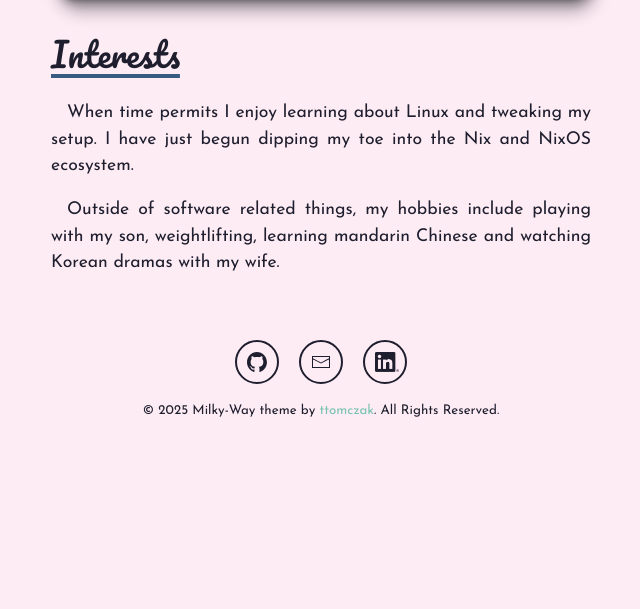
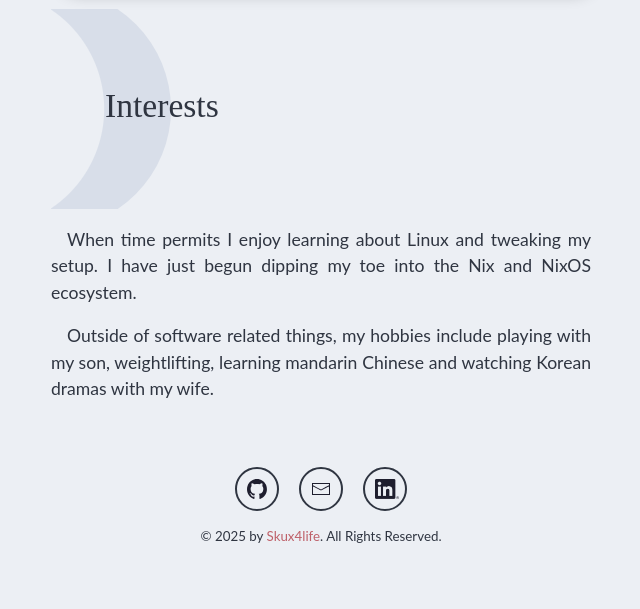
Before and after one commit to Skux4life/Skux4life.github.io, an Astro site: page / in a window 1280 px wide. Shown: the part 1041-1650 px from the top of the page, without its empty margins (319-959 px from the left). Before the commit the page ends 1523 px from the top, so only its background shows below. Built offline with nearby package versions, Linux system fonts and the light colour scheme; Astro itself is replaced by a stand-in of ours; a web font is replaced by a local one.

Commit message:
changing look etc

```diff
--- a/package.json
+++ b/package.json
@@ -1,7 +1,7 @@
 {
-  "name": "milky-way",
+  "name": "skux4life",
   "type": "module",
-  "version": "1.0.0",
+  "version": "2.0.0",
   "scripts": {
     "dev": "astro dev",
     "start": "astro dev",
@@ -10,6 +10,6 @@
     "astro": "astro"
   },
   "dependencies": {
-    "astro": "^4.1.3"
+    "astro": "^5.3.0"
   }
 }
--- a/src/components/Footer.astro
+++ b/src/components/Footer.astro
@@ -8,6 +8,6 @@ const year = new Date().getFullYear();
             <li class="icon__btn"><a class="icon__link" href="mailto: mattellis1234@gmail.com"><span class="mail-icon">Email</span></a></li>
             <li class="icon__btn"><a class="icon__link" href="https://www.linkedin.com/in/matt-ellis-3157101b8/" target="_blank"><span class="linked-in">LinkedIn</span></a></li>
         </ul>
-        <small>&copy; {year} Milky-Way theme by <a class="footer__link" href="https://github.com/ttomczak3">ttomczak</a>. All Rights Reserved.</small>
+        <small>&copy; {year} by <a class="footer__link" href="https://github.com/Skux4life">Skux4life</a>. All Rights Reserved.</small>
     </div>
 </footer>
--- a/src/components/Navigation.astro
+++ b/src/components/Navigation.astro
@@ -7,8 +7,8 @@ import BrandIcon from './BrandIcon.astro';
         <BrandIcon />
     </div>
     <div class="navbar__menu">
-        <a href="/works/">Works</a>
-        <a href="/posts/">Posts</a>
+        <a href="/works/">Portfolio</a>
+        <a href="/posts/">Blog</a>
         <a href="https://github.com/Skux4life/Skux4life.github.io" target="_blank">GitHub</a>
         <ThemeIcon />
     </div>
--- a/src/layouts/Layout.astro
+++ b/src/layouts/Layout.astro
@@ -10,7 +10,6 @@ const { pageTitle } = Astro.props;
 <html transition:animate="none" lang="en">
 	<head>
         <meta charset="utf-8" />
-        <meta name="description" content="Astro description">
         <meta name="viewport" content="width=device-width" />
         <link rel="icon" type="image/svg+xml" href="/skux4life-favicon-color.png" />
         <link rel="preconnect" href="https://fonts.googleapis.com">
--- a/src/pages/index.astro
+++ b/src/pages/index.astro
@@ -3,12 +3,13 @@ import Layout from '../layouts/Layout.astro';
 const pageTitle = "Skux4life";
 ---
 <Layout pageTitle={pageTitle}>
-    <div class="gif">
-        <img width="300" height="259" alt="RaccoonSpaceGif" src="/space.webp"/>
-    </div>
     <h1>Matt Ellis</h1>
     <span class="badge">Web Development | Automation | QA</span>
-    <h2>About</h2>
+
+    <div class="cool-heading">
+        <div class="curved-rectangle"></div>
+        <h2>About</h2>
+    </div>
     <p>
         Hi my name is Matt. I have over 5 years of experience in the software industry.
         I am especially skilled at automation and web development.
@@ -22,7 +23,10 @@ const pageTitle = "Skux4life";
             <button class="btn">My portfolio</button>
         </a>
     </div>
+    <div class="cool-heading">
+        <div class="curved-rectangle"></div>
     <h2>Skills</h2>
+    </div>
     <div class="skills center">
         <img class="skills__img" width="46" height="46" alt="TypeScript" src="https://cdn.jsdelivr.net/gh/devicons/devicon@latest/icons/typescript/typescript-original.svg"/>
         <img class="skills__img" width="46" height="46" alt="JavaScript" src="https://cdn.jsdelivr.net/gh/devicons/devicon@latest/icons/javascript/javascript-original.svg"/>
@@ -39,7 +43,10 @@ const pageTitle = "Skux4life";
         <img class="skills__img" width="46" height="46" alt="Tailwind" src="https://cdn.jsdelivr.net/gh/devicons/devicon@latest/icons/tailwindcss/tailwindcss-original.svg" />
 
     </div>
+    <div class="cool-heading">
+        <div class="curved-rectangle"></div>
     <h2>Interests</h2>
+    </div>
     <p>
         When time permits I enjoy learning about Linux and tweaking my setup.
         I have just begun dipping my toe into the Nix and NixOS ecosystem.
--- /dev/null
+++ b/src/pages/redo.astro
@@ -0,0 +1,5 @@
+---
+import Layout from "../layouts/Layout.astro";
+---
+
+<Layout title="Redo" />
--- a/src/styles/global.css
+++ b/src/styles/global.css
@@ -1,15 +1,77 @@
+/* dseg14-classic-latin-400-normal */
+@font-face {
+  font-family: "DSEG14 Classic";
+  font-style: normal;
+  font-display: swap;
+  font-weight: 400;
+  src:
+    url(https://cdn.jsdelivr.net/fontsource/fonts/dseg14-classic@latest/latin-400-normal.woff2)
+      format("woff2"),
+    url(https://cdn.jsdelivr.net/fontsource/fonts/dseg14-classic@latest/latin-400-normal.woff)
+      format("woff");
+} /* lato-latin-400-normal */
+@font-face {
+  font-family: "Lato";
+  font-style: normal;
+  font-display: swap;
+  font-weight: 400;
+  src:
+    url(https://cdn.jsdelivr.net/fontsource/fonts/lato@latest/latin-400-normal.woff2)
+      format("woff2"),
+    url(https://cdn.jsdelivr.net/fontsource/fonts/lato@latest/latin-400-normal.woff)
+      format("woff");
+  unicode-range: U+0000-00FF, U+0131, U+0152-0153, U+02BB-02BC, U+02C6, U+02DA,
+    U+02DC, U+0304, U+0308, U+0329, U+2000-206F, U+20AC, U+2122, U+2191, U+2193,
+    U+2212, U+2215, U+FEFF, U+FFFD;
+}
+/* nova-mono-latin-400-normal */
+@font-face {
+  font-family: "Nova Mono";
+  font-style: normal;
+  font-display: swap;
+  font-weight: 400;
+  src:
+    url(https://cdn.jsdelivr.net/fontsource/fonts/nova-mono@latest/latin-400-normal.woff2)
+      format("woff2"),
+    url(https://cdn.jsdelivr.net/fontsource/fonts/nova-mono@latest/latin-400-normal.woff)
+      format("woff");
+  unicode-range: U+0000-00FF, U+0131, U+0152-0153, U+02BB-02BC, U+02C6, U+02DA,
+    U+02DC, U+0304, U+0308, U+0329, U+2000-206F, U+20AC, U+2122, U+2191, U+2193,
+    U+2212, U+2215, U+FEFF, U+FFFD;
+}
 /* Global styles */
 :root {
-  --background: hsl(240 21% 15%);
-  --background-light: hsl(333 82% 96%);
-  --background-alt: hsl(271 17% 34%);
-  --button: hsl(163 38% 62%);
-  --text: hsl(333 82% 96%);
-  --text-light: hsl(240 21% 15%);
-  --text-link: hsl(163 38% 62%);
-  --underline: hsl(211 40% 36%);
-  --header: "Pacifico", cursive;
-  --body: "Josefin Sans", sans-serif;
+  /* Nord Colors: https://www.nordtheme.com/docs/colors-and-palettes */
+  --nord-polar-night-1: hsl(220, 16%, 22%);
+  --nord-polar-night-2: hsl(222, 16%, 28%);
+  --nord-polar-night-3: hsl(220, 17%, 32%);
+  --nord-polar-night-4: hsl(220, 16%, 36%);
+
+  --nord-snow-storm-1: hsl(219, 28%, 88%);
+  --nord-snow-storm-2: hsl(218, 27%, 92%);
+  --nord-snow-storm-3: hsl(218, 27%, 94%);
+
+  --nord-frost-1: hsl(179, 25%, 65%);
+  --nord-frost-2: hsl(193, 43%, 67%);
+  --nord-frost-3: hsl(210, 34%, 63%);
+  --nord-frost-4: hsl(213, 32%, 52%);
+
+  --nord-aurora-red: hsl(354, 42%, 56%);
+  --nord-aurora-orange: hsl(14, 51%, 63%);
+  --nord-aurora-yellow: hsl(40, 71%, 73%);
+  --nord-aurora-green: hsl(92, 28%, 65%);
+  --nord-aurora-purple: hsl(311, 20%, 63%);
+
+  --background: var(--nord-polar-night-1);
+  --background-light: var(--nord-snow-storm-3);
+  --background-alt: var(--nord-aurora-purple);
+  --button: var(--nord-frost-2);
+  --text: var(--nord-snow-storm-3);
+  --text-light: var(--nord-polar-night-1);
+  --text-link: var(--nord-aurora-red);
+  --underline: var(--nord-aurora-yellow);
+  --header: "DSEG14 Classic", cursive;
+  --body: "Lato", sans-serif;
 }
 
 html {
@@ -36,9 +98,6 @@ h1 {
 }
 
 h2 {
-  text-decoration: underline var(--underline);
-  text-decoration-thickness: 4px;
-  text-underline-offset: 6px;
   font-size: 2.1rem;
   margin-bottom: 0;
 }
@@ -356,6 +415,34 @@ html.light {
   color: var(--text-link);
 }
 
+.cool-heading {
+  margin-top: 2rem;
+  position: relative;
+  height: 200px;
+
+  h2 {
+    position: absolute;
+    top: 25%;
+    left: 10%;
+  }
+}
+
+.curved-rectangle {
+  --c: 60; /* control the curvature (a percentage value without unit bigger than 50%)*/
+
+  height: 200px;
+  aspect-ratio: 3/5;
+  background: var(--nord-snow-storm-1);
+  mask: radial-gradient(
+    100% calc(var(--c) * 1%) at calc(-100% * cos(asin(50 / var(--c)))),
+    #0000 calc(100% - 1px),
+    #000
+  );
+  clip-path: ellipse(100% calc(var(--c) * 1%) at left);
+  position: absolute;
+  z-index: -10;
+}
+
 /* Media Query */
 @media only screen and (max-width: 600px) {
   body {
```
Also changed, not shown: README.md, 1 other file.
